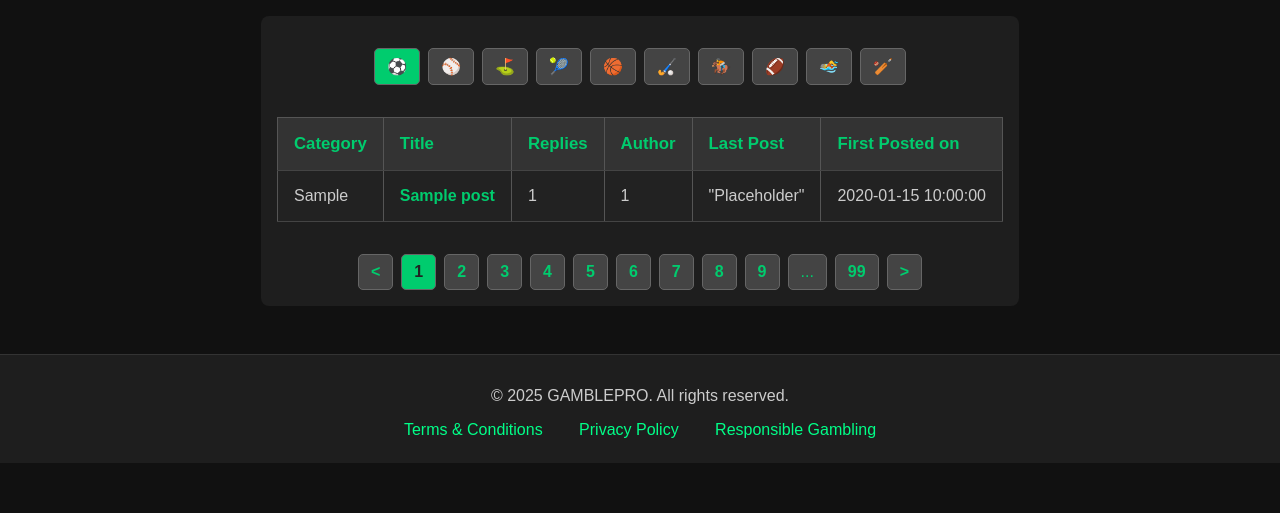
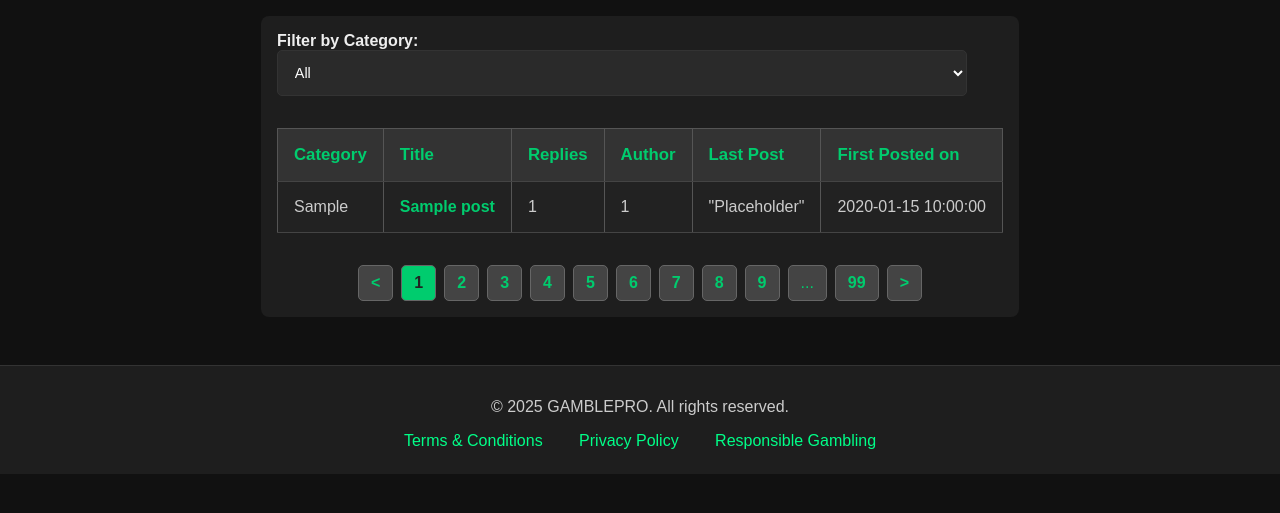
Before and after one commit to CrimsonW23/AgileWebDev3403-BookiesWebsite, a Flask app: page /forum in a window 1280 px wide. Shown: the part 66-579 px from the top of the page. Run offline with Flask 3, Linux system fonts and the light colour scheme; tables that the repository leaves empty hold one stand-in row (values such as "Sample post").

Commit message:
Added filtering functionality to the forum

```diff
--- a/app.py
+++ b/app.py
@@ -54,11 +54,23 @@ def dashboard_data():
     if session['logged_in']:
         return handle_dashboard_data()
 
-# Route for the forum
 @app.route("/forum")
 def forum():
-    posts = Post.query.order_by(Post.timestamp.desc()).all()
-    return render_template("forum.html", posts=posts)  # Forum page
+    # Get distinct categories from the database for the filter
+    filter_categories = db.session.query(Post.category).distinct().all()
+    filter_categories = [category[0] for category in filter_categories]  # Unwrap tuple
+
+    # Get the selected category from the request args (default to 'all')
+    selected_category = request.args.get('category', 'all')
+
+    # Query posts based on the selected category
+    if selected_category == 'all':
+        filtered_posts = Post.query.order_by(Post.timestamp.desc()).all()
+    else:
+        filtered_posts = Post.query.filter_by(category=selected_category).order_by(Post.timestamp.desc()).all()
+
+    # Render the forum page with posts and categories
+    return render_template("forum.html", posts=filtered_posts, filter_categories=filter_categories, category=selected_category)
 
 '''@app.route("/games")
 def game_board():
--- a/templates/forum.html
+++ b/templates/forum.html
@@ -6,17 +6,16 @@
 <div class="page-wrapper">
     <main class="forum-container">
         <div class="breadcrumb">
-            <div class="pagination">
-                <button class="active">&#9917;</button>
-                <button>&#9918;</button>
-                <button>&#9971;</button>
-                <button>&#127934;</button>
-                <button>&#127936;</button>
-                <button>&#127953;</button>
-                <button>&#127943;</button>
-                <button>&#127944;</button>
-                <button>&#127946;</button>
-                <button>&#127951;</button>
+            <div class="filter">
+                <label for="category">Filter by Category:</label>
+                <form method="get" action="{{ url_for('forum') }}">
+                    <select name="category" onchange="this.form.submit()">
+                        <option value="all" {% if category == 'all' %}selected{% endif %}>All</option>
+                        {% for cat in filter_categories %}
+                            <option value="{{ cat }}" {% if category == cat %}selected{% endif %}>{{ cat }}</option>
+                        {% endfor %}
+                    </select>
+                </form>
             </div>
         </div>
         {% if session.get('logged_in') %}
@@ -39,6 +38,7 @@
 
             <tbody>
                 {% for post in posts %}
+                    {% if post.category == category or category == 'all' %}
                     <tr>
                         <td> {{ post.category }} </td>
                         <td><a href="{{ url_for('view_post', post_id=post.id) }}"> {{ post.title }} </a></td>
@@ -46,8 +46,8 @@
                         <td> {{ post.author }} </td>
                         <td> "Placeholder" </td>
                         <td> {{ post.timestamp }} </td>
-
                     </tr>
+                    {% endif %}
                 {% endfor %}
             </tbody>
         </table>
```
Lines whose indentation alone changed are shown as unchanged.
